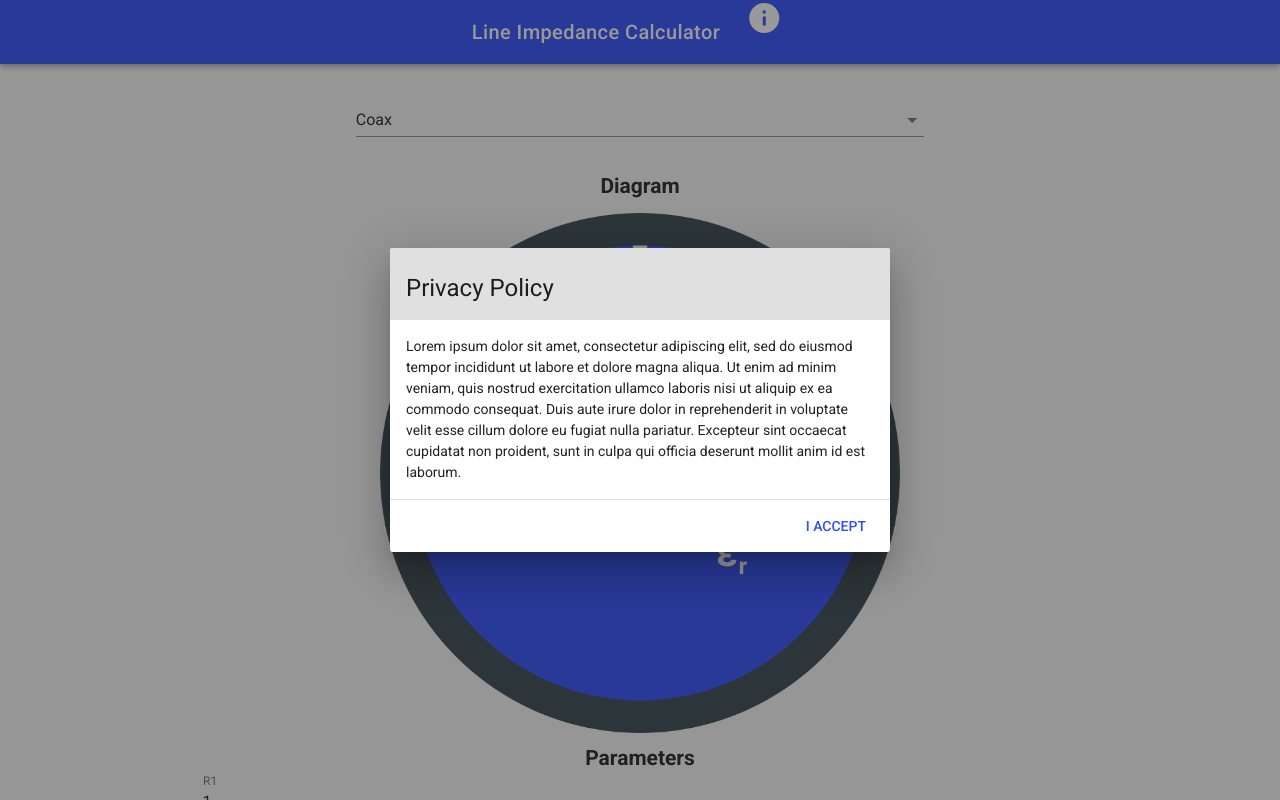
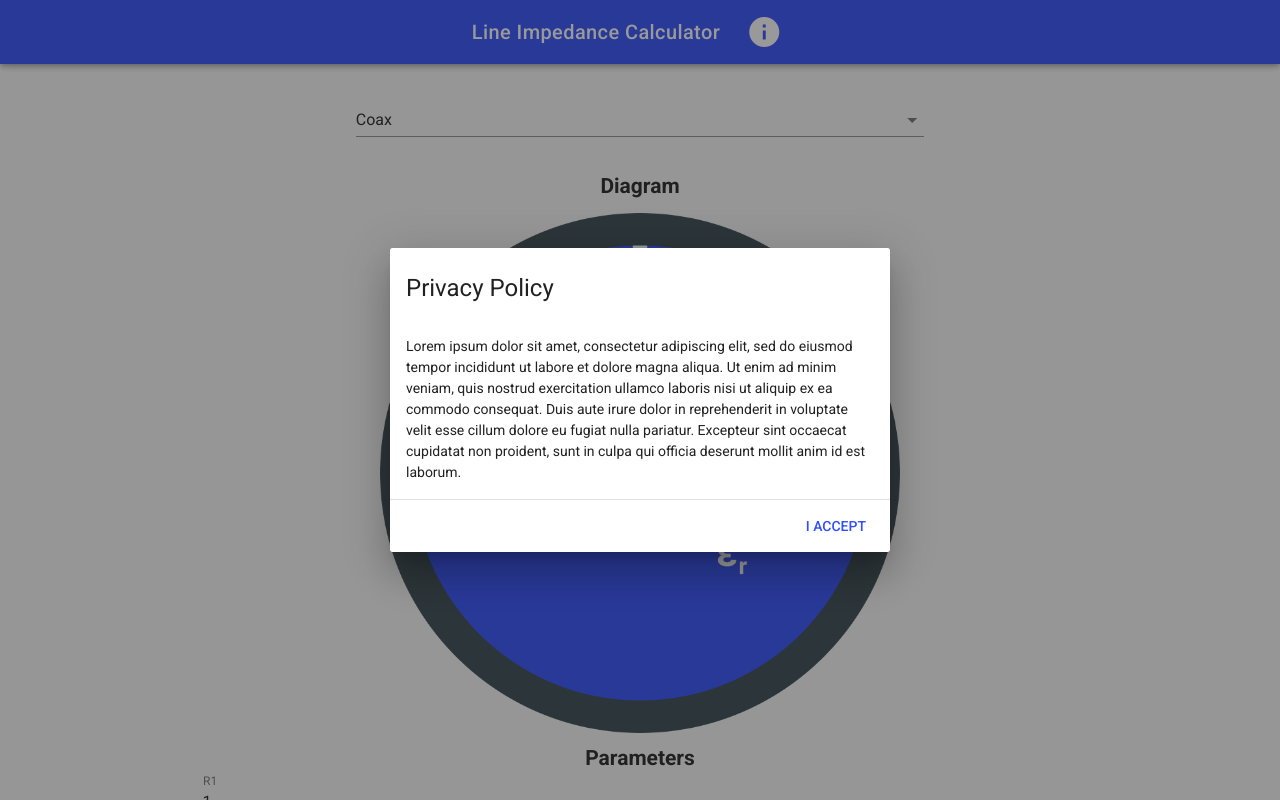
Before and after one commit to Maxbrain0/tl-calc, a Vue app: page / in a window 1280 px wide. Both pictures are taken after a click on the button "info". Shown: the top 800 px of the page. Built offline with nearby package versions, Linux system fonts and the light colour scheme.

Commit message:
Flex styles to align info icon

```diff
--- a/src/App.vue
+++ b/src/App.vue
@@ -6,7 +6,7 @@
         <v-toolbar-items>
           <v-dialog
             v-model="dialog"
-            width="500"
+            max-width="500"
           >
             <v-btn
               flat
@@ -17,7 +17,8 @@
 
             <v-card>
               <v-card-title
-                class="headline grey lighten-2"
+                class="headline"
+                color="primary"
                 primary-title
               >
                 Privacy Policy
--- a/src/assets/styles/theme.scss
+++ b/src/assets/styles/theme.scss
@@ -2,8 +2,8 @@
   justify-content: center;
 }
 
-.v-dialog__activator {
-  vertical-align: middle;
+.v-toolbar__items {
+  align-items: center;
 }
 
 .diagram {
```
